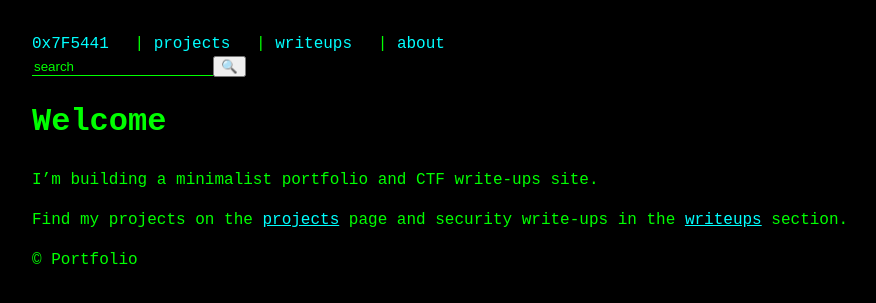
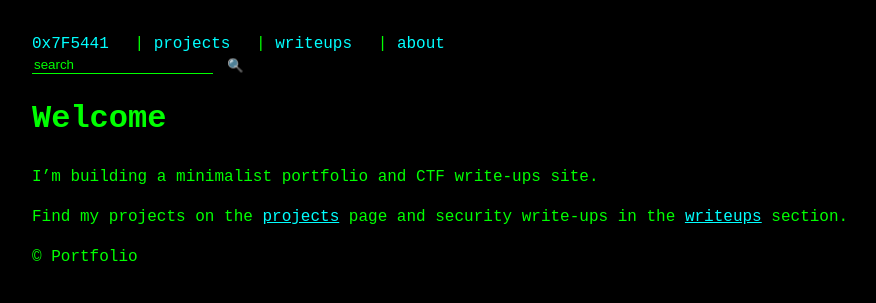
Before and after one commit to Respilot/writeup, a Jekyll site: the page built from index.md, in a window 1280 px wide. Shown: the top 303 px of the page, without its empty margins (0-876 px from the left). Built offline with Jekyll 4.4.1, drawn with Linux system fonts in a browser that asks for light colours.

Commit message:
Update style.css

```diff
--- a/assets/css/style.css
+++ b/assets/css/style.css
@@ -38,10 +38,19 @@ a:hover {
 }
 
 .search-bar input:focus,
-.search-bar button:focus {
-  outline: none;
-}
 
 #search-results div {
   margin-top: 0.5rem;
 }
+
+.search-bar button {
+  background: transparent;
+  border: none;
+  color: #0f0;
+  cursor: pointer;
+  margin-left: 0.5rem;
+}
+
+.search-bar button:focus {
+  outline: none;   /* removes the green outline */
+}
```
